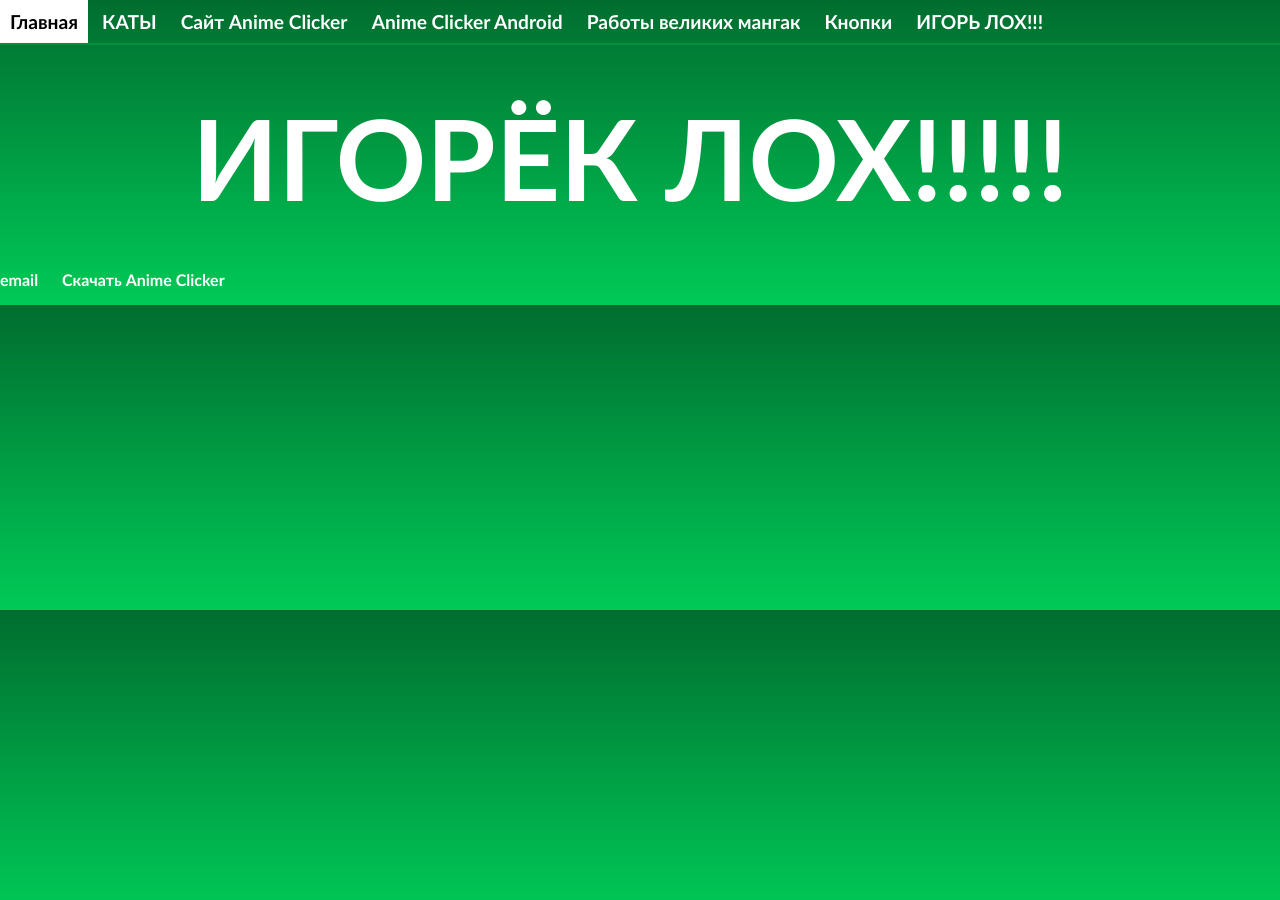
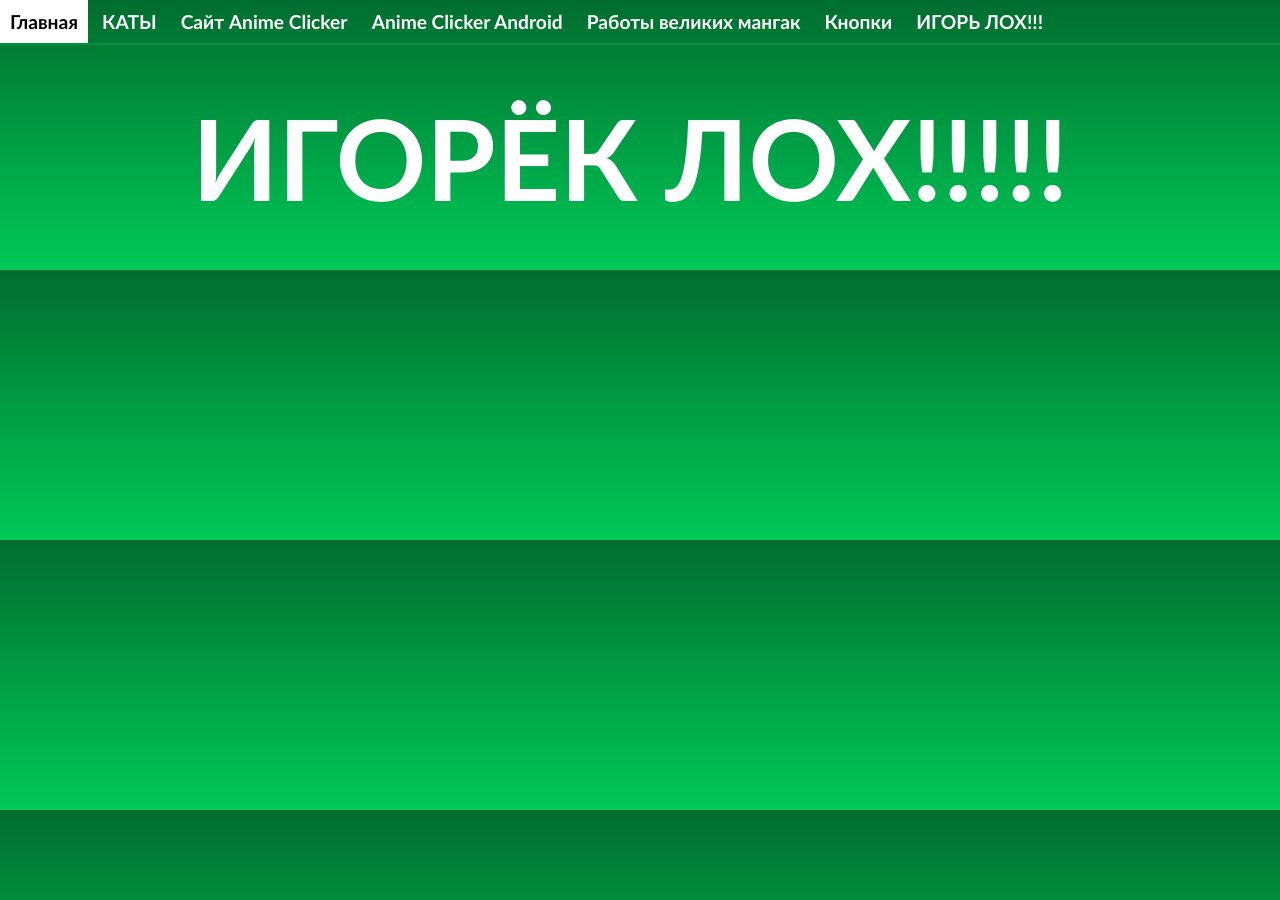
Before and after one commit to catink123/catink123.github.io, a Jekyll site: the page built from igorlox/index.html, in a window 1280 px wide. Built offline with Jekyll 4.4.1, drawn with Linux system fonts in a browser that asks for light colours.

Commit message:
Update default.html

```diff
--- a/_layouts/default.html
+++ b/_layouts/default.html
@@ -22,11 +22,5 @@
 			{{ content }}
 
 			</div><!-- /.container -->
-			<footer>
-	    			<ul>
-	        			<li><a href="mailto:qwerty.qaz120@gmail.com">email</a></li>
-	        			<li><a href="https://github.com/catink123/anime-clicker-release/archive/master.zip">Скачать Anime Clicker</a></li>
-				</ul>
-			</footer>
 		</body>
 	</html>
```
